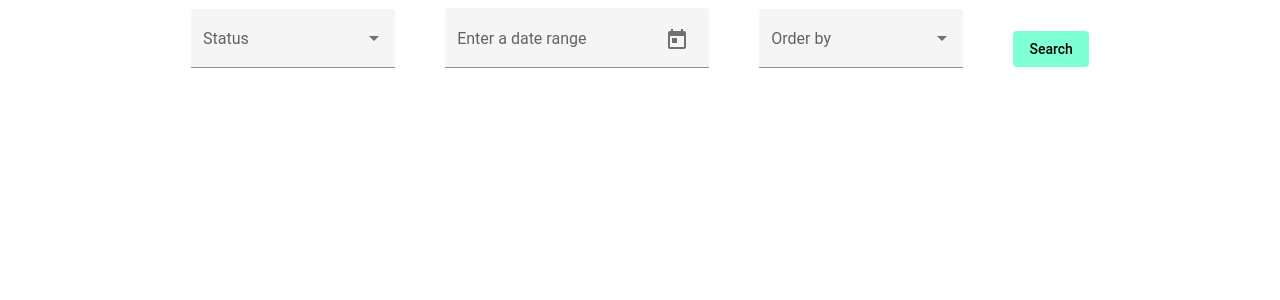
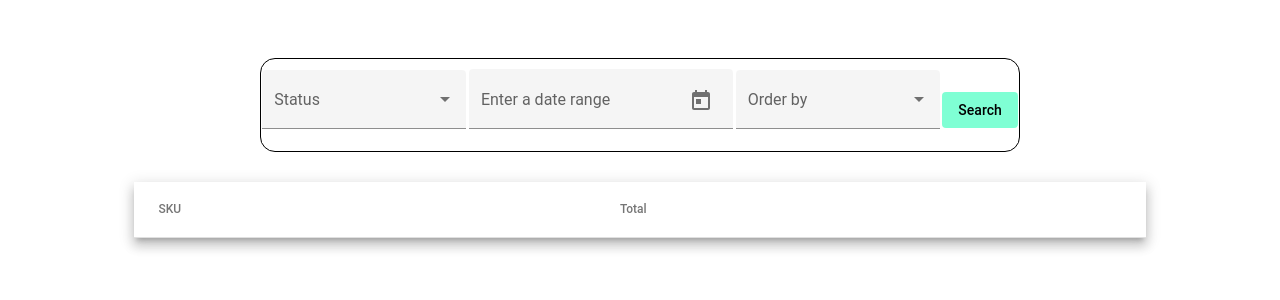
Before and after one commit to aniol-carbo/mcd-frontend, an Angular app: page /explore in a window 1280 px wide. Shown: the top 300 px of the page. Built offline with nearby package versions, Linux system fonts and the light colour scheme.

Commit message:
Create table for displaying the retrieved data

```diff
--- a/src/app/app.module.ts
+++ b/src/app/app.module.ts
@@ -26,6 +26,7 @@ import {MatDatepickerModule} from "@angular/material/datepicker";
 import {MatSelectModule} from "@angular/material/select";
 import {MAT_DATE_LOCALE, MatNativeDateModule} from '@angular/material/core';
 import { HttpClientModule } from '@angular/common/http';
+import {MatTableModule} from "@angular/material/table";
 
 
 @NgModule({
@@ -56,7 +57,8 @@ import { HttpClientModule } from '@angular/common/http';
     MatDatepickerModule,
     MatSelectModule,
     MatNativeDateModule,
-    HttpClientModule
+    HttpClientModule,
+    MatTableModule
   ],
   providers: [{ provide: MAT_DATE_LOCALE, useValue: 'en-GB' }],
   bootstrap: [AppComponent]
--- a/src/app/explore/explore.component.html
+++ b/src/app/explore/explore.component.html
@@ -1,4 +1,6 @@
 <div class="main-container">
+
+  <div class="search-bar">
     <div class="tag-selector">
       <mat-form-field appearance="fill">
         <mat-label>Status</mat-label>
@@ -9,7 +11,6 @@
         </mat-select>
       </mat-form-field>
     </div>
-
     <div class="date-selector">
       <mat-form-field appearance="fill">
         <mat-label>Enter a date range</mat-label>
@@ -22,7 +23,6 @@
         <mat-date-range-picker #picker></mat-date-range-picker>
       </mat-form-field>
     </div>
-
     <div class="order-selector">
       <mat-form-field appearance="fill">
         <mat-label>Order by</mat-label>
@@ -33,8 +33,28 @@
         </mat-select>
       </mat-form-field>
     </div>
-
     <div class="button-container">
       <button mat-button (click)="searchItems()" class="button">Search</button>
     </div>
   </div>
+
+  <div class="table-container">
+    <table mat-table [dataSource]="dataSource" class="mat-elevation-z8">
+      <!-- SKU Column -->
+      <ng-container matColumnDef="_sku">
+        <th mat-header-cell *matHeaderCellDef> SKU </th>
+        <td mat-cell *matCellDef="let element"> {{element._sku}} </td>
+      </ng-container>
+
+      <!-- Total Column -->
+      <ng-container matColumnDef="total">
+        <th mat-header-cell *matHeaderCellDef> Total </th>
+        <td mat-cell *matCellDef="let element"> {{element.total}} </td>
+      </ng-container>
+
+      <tr mat-header-row *matHeaderRowDef="displayedColumns"></tr>
+      <tr mat-row *matRowDef="let row; columns: displayedColumns;"></tr>
+    </table>
+  </div>
+
+</div>
--- a/src/app/explore/explore.component.scss
+++ b/src/app/explore/explore.component.scss
@@ -1,8 +1,18 @@
 .main-container {
+  width: 80%;
+  margin: auto;
+  display: flex;
+  flex-direction: column;
+  gap: 30px;
+  padding-top: 50px;
+  .search-bar {
     display: flex;
     flex-direction: row;
     justify-content: space-around;
     align-items: center;
+    border: 1px solid black;
+    border-radius: 15px;
+    padding-top: 10px;
 
     width: 75%;
     margin: auto;
@@ -12,3 +22,11 @@
       }
     }
   }
+
+  .table-container {
+    width: 100%;
+    table {
+      width: 100%;
+    }
+  }
+}
--- a/src/app/explore/explore.component.ts
+++ b/src/app/explore/explore.component.ts
@@ -29,6 +29,9 @@ export class ExploreComponent implements OnInit {
     end: new FormControl(),
   });
 
+  displayedColumns: string[] = ['_sku', 'total'];
+  dataSource: any = [];
+
   constructor(private dbService: DbService) { }
 
   ngOnInit(): void {
@@ -40,12 +43,17 @@ export class ExploreComponent implements OnInit {
 
     this.dbService.getItems(this.selectedStatus, startDate, endDate, this.selectedOrder).then((result: any) => {
       console.log(result)
+      this.dataSource = result;
     })
   }
-
 }
 
 interface Option {
   value: string;
   viewValue: string;
 }
+
+interface Item {
+  _sku: string;
+  total: number;
+}
```
Lines whose indentation alone changed are shown as unchanged.
